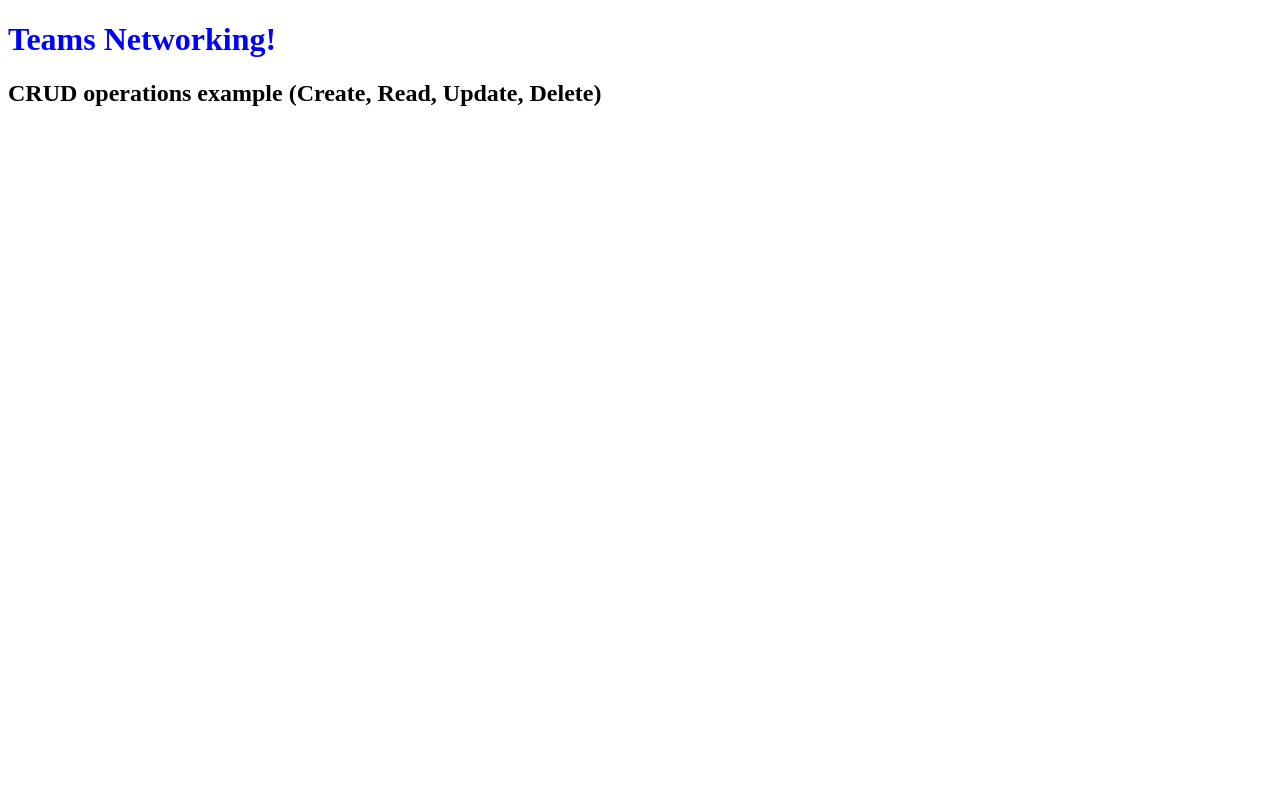
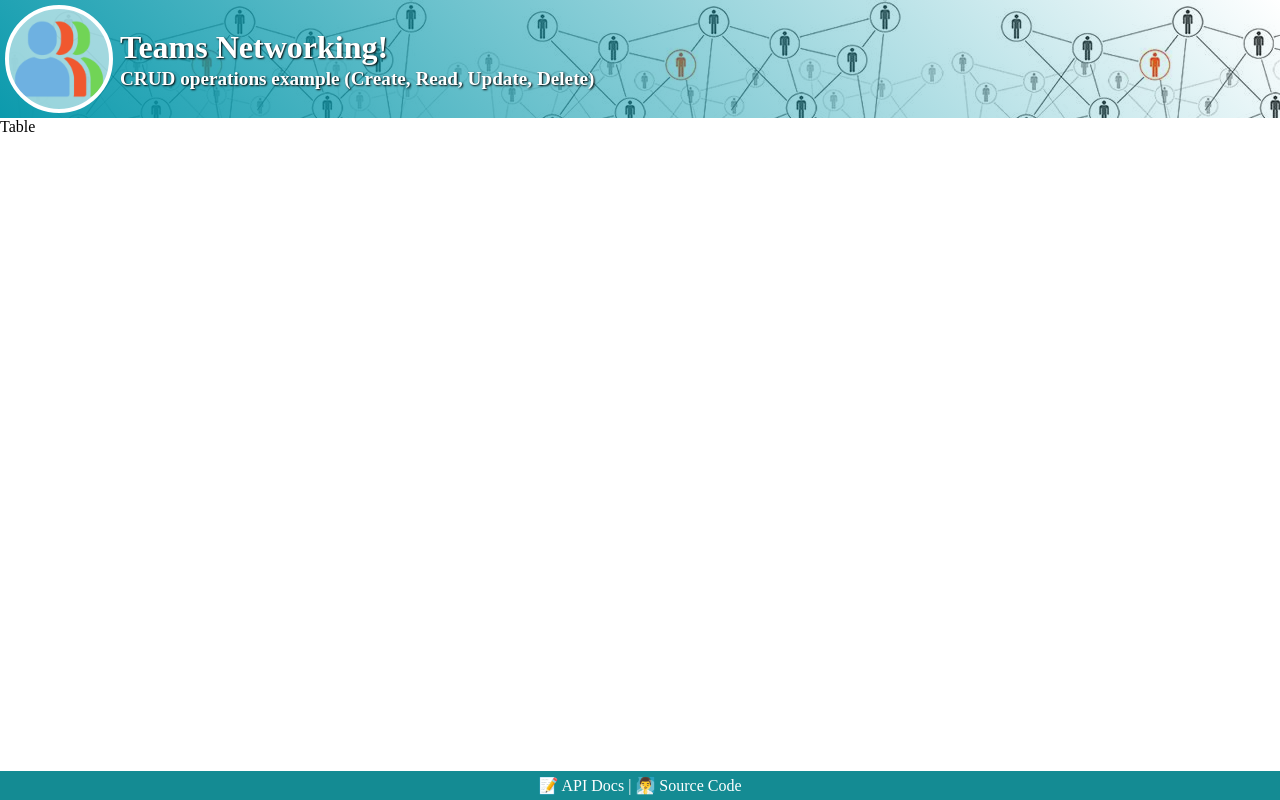
Before and after one commit to DragosDumitras/teams-networking, a website built with webpack: page src/index.html in a window 1280 px wide. Built offline with nearby package versions, Linux system fonts and the light colour scheme.

Commit message:
main layout

```diff
--- a/src/index.html
+++ b/src/index.html
@@ -6,7 +6,23 @@
     <title>Teams Networking</title>
   </head>
   <body>
-    <h1>Teams Networking!</h1>
-    <h2>CRUD operations example (Create, Read, Update, Delete)</h2>
+    <header>
+      <div id="header-wrapper">
+        <img
+          src="images/network-team-icon.png"
+          alt=""
+          width="100"
+          height="100"
+        />
+        <div>
+          <h1>Teams Networking!</h1>
+          <h2>CRUD operations example (Create, Read, Update, Delete)</h2>
+        </div>
+      </div>
+    </header>
+
+    <section>Table</section>
+
+    <footer>📝 API Docs | 🧖‍♂️ Source Code</footer>
   </body>
 </html>
--- a/src/style.css
+++ b/src/style.css
@@ -1,3 +1,51 @@
+html {
+  height: 100%;
+}
+
+body {
+  display: flex;
+  flex-direction: column;
+  min-height: 100%;
+  margin: 0;
+}
+
+body > section {
+  flex: 1;
+}
+
+header {
+  background-image: url(images/th.png);
+  text-shadow: 1px 1px 2px #000000;
+}
+
+#header-wrapper {
+  display: flex;
+  flex-direction: row;
+  align-items: center;
+  background: linear-gradient(45deg, #0798abfa, transparent);
+}
+
+header img {
+  border: 4px solid #fff;
+  border-radius: 50%;
+  background-color: #ffffff90;
+  margin: 5px;
+}
+
 h1 {
-  color: blue;
+  margin: 2px;
+  color: white;
 }
+
+h2 {
+  margin: 2px;
+  font-size: 1.2em;
+  color: white;
+}
+
+footer {
+  background-color: rgb(20, 139, 147);
+  color: white;
+  text-align: center;
+  padding: 5px;
+}
```
Also changed, not shown: src/images/network-team-icon.png (added), src/images/th.png (added), 2 other files.
